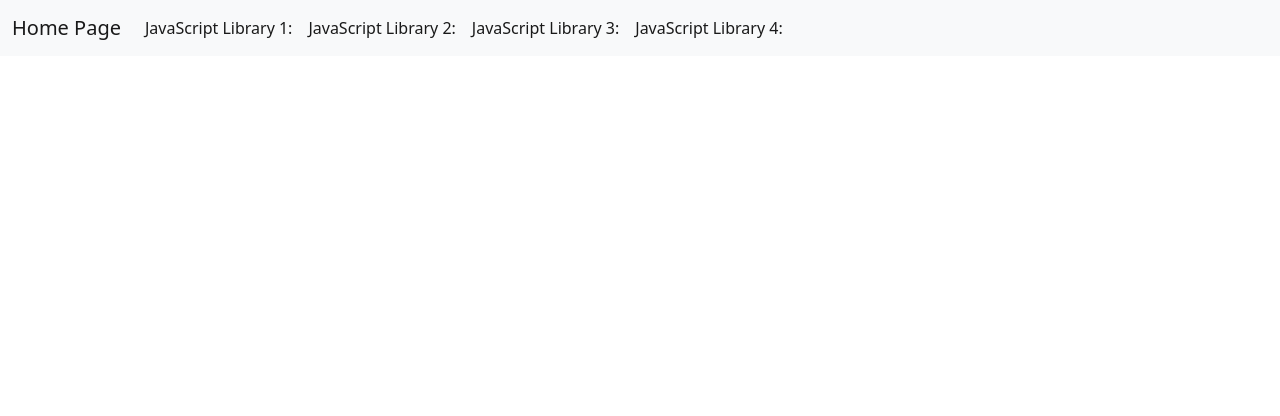
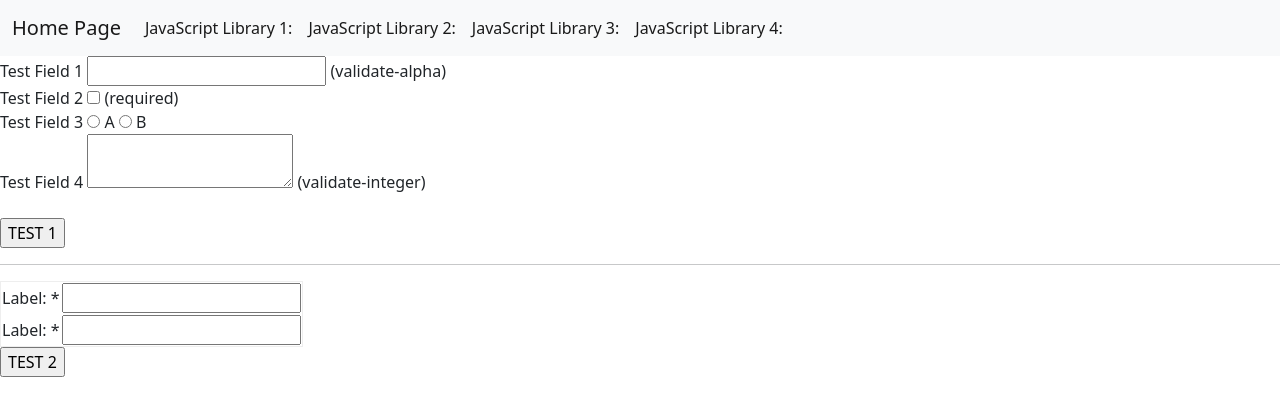
Before and after one commit to PranskeOU/E-CommHW6, a PHP site: page /library1.php in a window 1280 px wide. Shown: the top 416 px of the page. Run offline with PHP 8.4, Linux system fonts and the light colour scheme.

Commit message:
Update library1.php

```diff
--- a/library1.php
+++ b/library1.php
@@ -1 +1,53 @@
 <?php require_once("header.php"); ?>
+<head>
+	<title>wForms 3.0 - OnBlur Validation Example</title>
+
+	<meta name="Description" content="wForms is an open-source, unobtrusive javascript library that adds commonly needed behaviors to traditional web forms without the need for any programming skills." />
+	<meta http-equiv="Keywords" content="form, web form, html form, online form, wForms, input validation, field validation, javascript library" />
+
+	<link href="../../css/wforms-jsonly.css" type="text/css" rel="stylesheet" />
+	<link href="../../css/wforms-layout.css" type="text/css" rel="stylesheet" />
+
+	<script src="../../build/wforms.js"></script>
+	<script src="../../customization/wforms_onblur_validation.js"></script>
+</head>
+
+<body class="wForm">
+
+	<form method="post" action="http://app.formassembly.com/responses/testprocessor" id="testForm" >
+       <div class="oneField" id="testField">
+       		<label for="testField" class="preField">Test Field 1</label>
+       		<input type="text" id="testField"  name="testField"  class="validate-alpha" value="" />  (validate-alpha)<br/>
+		</div>
+        <div class="oneField">
+         	<label for="testField2" class="preField">Test Field 2</label>
+			<input type="checkbox" id="testField2" name="testField2" class="required" value="" /> (required) <br/>
+		</div>
+		<div class="oneField" class="required">
+         	<label for="testField3" class="preField">Test Field 3</label>
+			<input type="radio" id="testField3a" name="testField3" value="a" /> A
+			<input type="radio" id="testField3b" name="testField3" value="b" /> B <br/>
+		</div>
+		<div class="oneField">
+			<label for="testField4" class="preField">Test Field 4</label>
+			<textarea id="testField4" class="validate-integer"></textarea> (validate-integer) <br/>
+            <br />
+       	</div>
+
+       	<div class="actions"><input type="submit" value="TEST 1" /></div>
+	</form>
+
+	<hr/>
+
+	<form method="post" action="http://app.formassembly.com/responses/testprocessor" id="testForm2" >
+		<table style="border:1px solid #EEE">
+			<tr class="required"><td>Label: <span class="reqMark">*</span></td><td><input type="text" class="" /></td></tr>
+			<tr class="required"><td>Label: <span class="reqMark">*</span></td><td><input type="text" class="" /></td></tr>
+		</table>
+
+		<div class="actions"><input type="submit" value="TEST 2" /></div>
+	</form>
+
+
+</body>
+</html>
```
